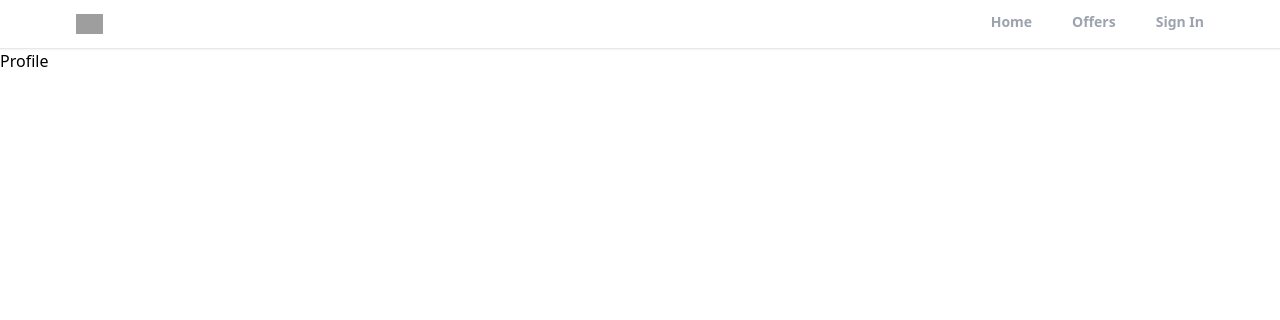
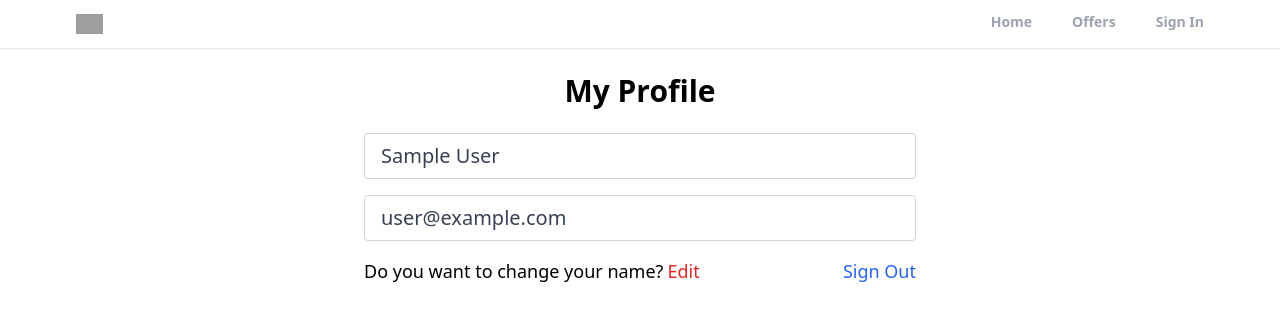
Before and after one commit to aashikdevelop/realtor-clone, a React (Create React App) app: page /profile in a window 1280 px wide. Shown: the top 320 px of the page. Built offline with nearby package versions, Linux system fonts and the light colour scheme; no server answers; sample sign-in values are in the browser's storage; grey boxes are pictures that could not be loaded.

Commit message:
create privete route and custom hook for protecting the profile page and add the loggout functionality

```diff
--- a/src/App.js
+++ b/src/App.js
@@ -7,18 +7,21 @@
 import SignUp from "./Pages/SignUp";
 import Header from "./components/Header";
 import { ToastContainer } from "react-toastify";
-import 'react-toastify/dist/ReactToastify.css';
+import "react-toastify/dist/ReactToastify.css";
+import PrivateRoute from "./components/PrivateRoute";
 
 function App() {
   return (
     <>
       <Router>
         <Header />
-        <Routes>
+        <Routes >
           <Route path="/" element={<Home />} />
+          <Route path="/profile" element={<PrivateRoute/>}>
+            <Route path="/profile" element={<Profile />} />
+          </Route>
           <Route path="/forgot-password" element={<ForgotPassword />} />
           <Route path="/offers" element={<Offers />} />
-          <Route path="/profile" element={<Profile />} />
           <Route path="/sign-in" element={<SignIn />} />
           <Route path="/sign-up" element={<SignUp />} />
         </Routes>
--- /dev/null
+++ b/src/Hooks/useAuthStatus.jsx
@@ -0,0 +1,22 @@
+import React, { useEffect, useState } from "react";
+import { getAuth, onAuthStateChanged } from "firebase/auth";
+
+export default function useAuthStatus() {
+  const [loggedIn, setLoggedIn] = useState(false);
+  const [checkingStatus, setCheckingStatus] = useState(true);
+
+  useEffect(() => {
+    const auth = getAuth();
+    onAuthStateChanged(
+      auth,
+      (user) => {
+        if (user) {
+          setLoggedIn(true);
+        }
+        setCheckingStatus(false);
+      },
+      []
+    );
+  });
+  return { loggedIn, checkingStatus };
+}
--- a/src/Pages/Profile.jsx
+++ b/src/Pages/Profile.jsx
@@ -1,7 +1,60 @@
-import React from 'react'
+import { getAuth } from "firebase/auth";
+import React, { useState } from "react";
+import { useNavigation, useNavigate } from "react-router";
 
 export default function Profile() {
+  const auth = getAuth();
+  const navigate = useNavigate();
+
+  const [formData, setFormData] = useState({
+    name: auth.currentUser.displayName,
+    email: auth.currentUser.email,
+  });
+
+  const { email, name } = formData;
+
+  function onLoggedOut() {
+    auth.signOut();
+    navigate("/");
+  }
+
   return (
-    <div>Profile</div>
-  )
+    <>
+      <section className=" max-w-6xl mx-auto flex justify-center items-center flex-col">
+        <h1 className="text-3xl font-bold text-center mt-6 ">My Profile</h1>
+        <div className="w-full md:w-[50%] mt-6 px-3">
+          <form>
+            <input
+              type="text"
+              id="name"
+              value={name}
+              disabled
+              className="w-full px-4 py-2 text-xl text-gray-700 bg-white border border-gray-300 rounded transition ease-in-out mb-4  "
+            />
+            <input
+              type="text"
+              id="email"
+              value={email}
+              className="w-full px-4 py-2 text-xl text-gray-700 bg-white border border-gray-300 rounded transition ease-in-out mb-4 "
+            />
+
+            <div className="flex justify-between whitespace-nowrap text-sm sm:text-lg mb-6">
+              <p className="flex items-center ">
+                Do you want to change your name?
+                <span className="text-red-600 hover:text-red-700 transition ease-in-out duration-200 ml-1 cursor-pointer">
+                  Edit
+                </span>
+              </p>
+              <p
+                onClick={onLoggedOut}
+                className="text-blue-600 hover:text-blue-800 transition duration-200 ease-in-out cursor-pointer "
+              >
+                Sign Out
+              </p>
+            </div>
+          </form>
+        </div>
+      </section>
+    </>
+  );
 }
--- /dev/null
+++ b/src/components/PrivateRoute.jsx
@@ -0,0 +1,12 @@
+import React from "react";
+import { Outlet, Navigate } from "react-router";
+import useAuthStatus from "../Hooks/useAuthStatus";
+
+export default function PrivateRoute() {
+  const { loggedIn, checkingStatus } = useAuthStatus();
+  if(checkingStatus ){
+    return <h3>Loading...</h3>
+  }
+
+  return loggedIn ? <Outlet /> : <Navigate to="/sign-in" />;
+}
```
